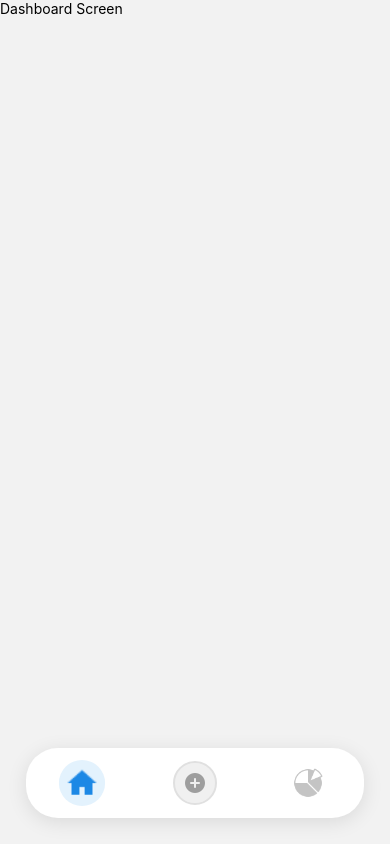
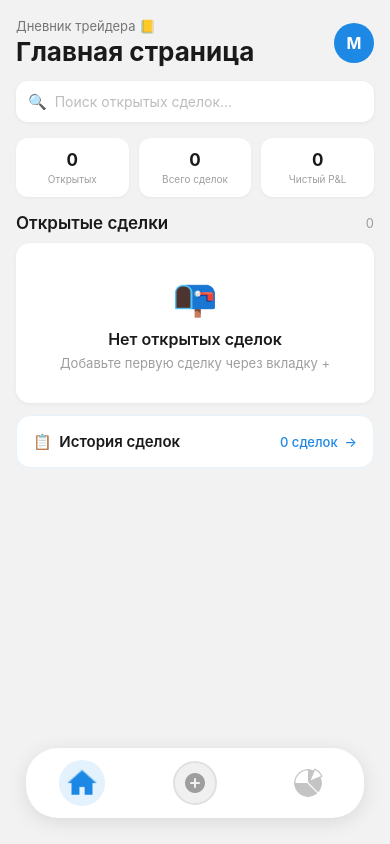
Before and after one commit to emarishkin/DiaryTrader, a React Native app: screen /Dashboard in a window 390 px wide. Built offline with nearby package versions, Linux system fonts and the light colour scheme.

Commit message:
Dashboard

```diff
--- a/src/screens/DashboardScreen.tsx
+++ b/src/screens/DashboardScreen.tsx
@@ -1,11 +1,225 @@
-import { Text, View } from "react-native"
+import React from 'react';
+import {
+  View, Text, StyleSheet, ScrollView,
+  TextInput, TouchableOpacity,
+} from 'react-native';
+import { SafeAreaView } from 'react-native-safe-area-context';
 
 const DashboardScreen = () => {
     return(
-        <View>
-            <Text>Dashboard Screen</Text>
-        </View>
+        <SafeAreaView>
+            <ScrollView contentContainerStyle={styles.content} showsVerticalScrollIndicator>
+
+                <View style={styles.header}>
+                    <View>
+                        <Text style={styles.greeting}>Дневник трейдера 📒</Text>
+                        <Text style={styles.title}>Главная страница</Text>
+                    </View>
+                    <View style={styles.avatar}>
+                        <Text style={styles.avatarText}>M</Text>
+                    </View>
+                </View>
+
+                <View style={styles.searchBox}>
+                    <Text style={styles.searchIcon}>🔍</Text>
+                    <TextInput
+                        style={styles.searchInput}
+                        placeholder='Поиск открытых сделок...'
+                        placeholderTextColor="#BDBDBD"
+                    />
+                </View>
+
+                <View style={styles.statsRow}>
+                    <View style={styles.statCard}>
+                        <Text style={styles.statVal}>0</Text>
+                        <Text style={styles.statLabel}>Открытых</Text>
+                    </View>
+                    <View style={styles.statCard}>
+                        <Text style={styles.statVal}>0</Text>
+                        <Text style={styles.statLabel}>Всего сделок</Text>
+                    </View>
+                    <View style={styles.statCard}>
+                        <Text style={styles.statVal}>0</Text>
+                        <Text style={styles.statLabel}>Чистый P&L</Text>
+                    </View>
+                </View>
+
+                <View style={styles.sectionHeader}>
+                    <Text style={styles.sectionTitle}>Открытые сделки</Text>
+                    <Text style={styles.sectionCount}>0</Text>
+                </View>
+
+                <View style={styles.emptyBox}>
+                    <Text style={styles.emptyIcon}>📭</Text>
+                    <Text style={styles.emptyTitle}>Нет открытых сделок</Text>
+                    <Text style={styles.emptyHint}>Добавьте первую сделку через вкладку +</Text>
+                </View>
+
+                <TouchableOpacity style={styles.historyBtn} activeOpacity={0.8}>
+                    <Text style={styles.historyBtnLeft}>📋  История сделок</Text>
+                    <Text style={styles.historyBtnRight}>0 сделок  →</Text>
+                </TouchableOpacity>
+
+                <View style={{ height: 100 }} />
+
+            </ScrollView>
+        </SafeAreaView>
     )
   }
 
+const styles = StyleSheet.create({
+  root: {
+    flex: 1,
+    backgroundColor: '#F8F9FA',
+  },
+  content: {
+    paddingHorizontal: 16,
+  },
+  header: {
+    flexDirection: 'row',
+    justifyContent: 'space-between',
+    alignItems: 'center',
+    paddingTop: 18,
+    paddingBottom: 14,
+  },
+  greeting: {
+    fontSize: 13,
+    color: '#757575',
+    marginBottom: 2,
+  },
+  title: {
+    fontSize: 26,
+    fontWeight: '700',
+    color: '#1A1A1A',
+  },
+  avatar: {
+    width: 40,
+    height: 40,
+    borderRadius: 20,
+    backgroundColor: '#1E88E5',
+    alignItems: 'center',
+    justifyContent: 'center',
+  },
+  avatarText: {
+    color: '#FFF',
+    fontWeight: '700',
+    fontSize: 16,
+  },
+  searchBox: {
+    flexDirection: 'row',
+    alignItems: 'center',
+    backgroundColor: '#FFF',
+    borderRadius: 12,
+    paddingHorizontal: 12,
+    paddingVertical: 11,
+    marginBottom: 16,
+    shadowColor: '#000',
+    shadowOffset: { width: 0, height: 1 },
+    shadowOpacity: 0.06,
+    shadowRadius: 4,
+    elevation: 2,
+  },
+  searchIcon: {
+    fontSize: 15,
+    marginRight: 8,
+  },
+  searchInput: {
+    flex: 1,
+    fontSize: 14,
+    color: '#1A1A1A',
+  },
+  statsRow: {
+    flexDirection: 'row',
+    gap: 10,
+    marginBottom: 16,
+  },
+  statCard: {
+    flex: 1,
+    backgroundColor: '#FFF',
+    borderRadius: 12,
+    paddingVertical: 12,
+    paddingHorizontal: 8,
+    alignItems: 'center',
+    shadowColor: '#000',
+    shadowOffset: { width: 0, height: 1 },
+    shadowOpacity: 0.05,
+    shadowRadius: 3,
+    elevation: 2,
+  },
+  statVal: {
+    fontSize: 17,
+    fontWeight: '700',
+    color: '#1A1A1A',
+    marginBottom: 3,
+  },
+  statLabel: {
+    fontSize: 10,
+    color: '#9E9E9E',
+    textAlign: 'center',
+  },
+  sectionHeader: {
+    flexDirection: 'row',
+    justifyContent: 'space-between',
+    alignItems: 'center',
+    marginBottom: 10,
+  },
+  sectionTitle: {
+    fontSize: 17,
+    fontWeight: '600',
+    color: '#1A1A1A',
+  },
+  sectionCount: {
+    fontSize: 13,
+    color: '#9E9E9E',
+  },
+  emptyBox: {
+    backgroundColor: '#FFF',
+    borderRadius: 14,
+    padding: 32,
+    alignItems: 'center',
+    marginBottom: 12,
+    shadowColor: '#000',
+    shadowOffset: { width: 0, height: 1 },
+    shadowOpacity: 0.05,
+    shadowRadius: 4,
+    elevation: 2,
+  },
+  emptyIcon: {
+    fontSize: 36,
+    marginBottom: 10,
+  },
+  emptyTitle: {
+    fontSize: 16,
+    fontWeight: '600',
+    color: '#1A1A1A',
+    marginBottom: 6,
+  },
+  emptyHint: {
+    fontSize: 13,
+    color: '#9E9E9E',
+    textAlign: 'center',
+  },
+  historyBtn: {
+    backgroundColor: '#FFF',
+    borderRadius: 14,
+    paddingVertical: 16,
+    paddingHorizontal: 16,
+    flexDirection: 'row',
+    justifyContent: 'space-between',
+    alignItems: 'center',
+    borderWidth: 1.5,
+    borderColor: '#E3F2FD',
+  },
+  historyBtnLeft: {
+    fontSize: 15,
+    fontWeight: '600',
+    color: '#1A1A1A',
+  },
+  historyBtnRight: {
+    fontSize: 13,
+    color: '#1E88E5',
+    fontWeight: '500',
+  },
+});
+
 export default DashboardScreen
```
